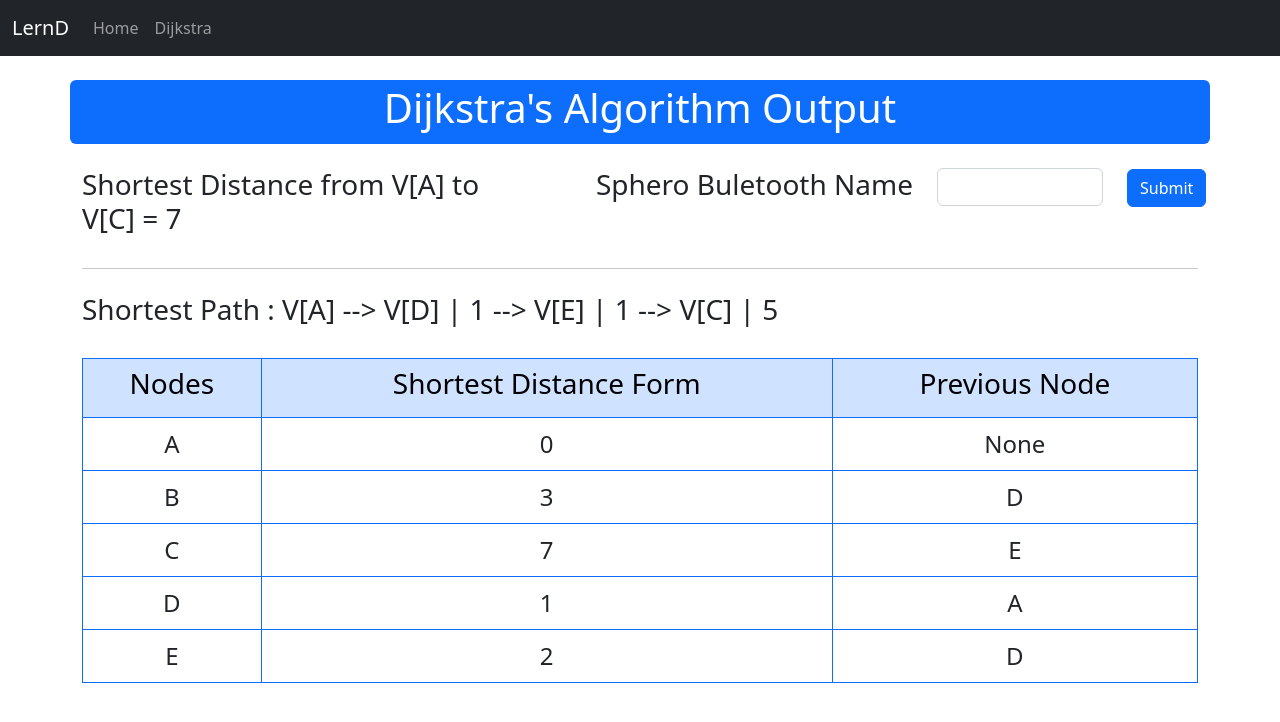
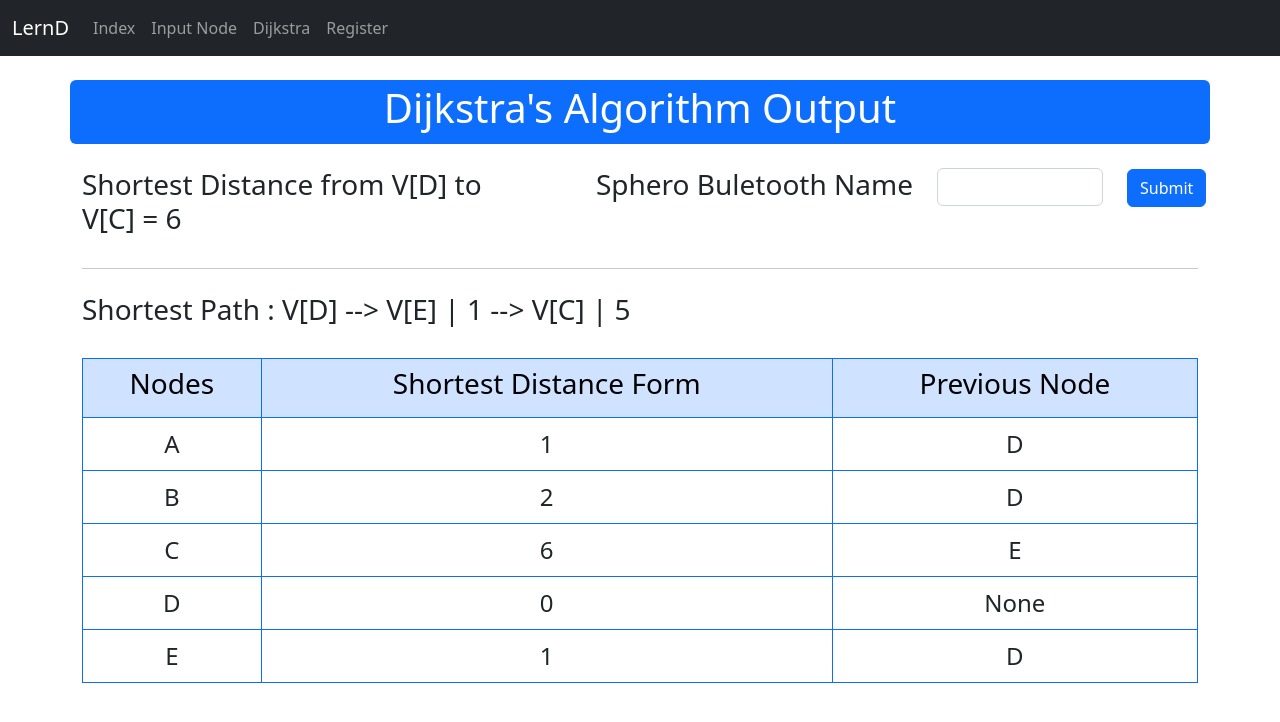
Before and after one commit to LorDNarberaL/Dijkstara_python, a Flask app: page /dijkstra in a window 1280 px wide. Shown: the top 722 px of the page. Run offline with Flask 2, Linux system fonts and the light colour scheme.

Commit message:
[12]Register

```diff
--- a/Model/model.json
+++ b/Model/model.json
@@ -1 +1 @@
-{"startNode": "A", "endNode": "C", "dist": [[0, "None"], [3, 3], [7, 4], [1, 0], [2, 3]], "dijkText": ["Shortest Distance from V[A] to V[C] = 7", "Shortest Path :  V[A] --> V[D] | 1 --> V[E] | 1 --> V[C] | 5"], "vList": ["A", "B", "C", "D", "E"], "iStart": 0, "iEnd": 2}
+{"startNode": "D", "endNode": "C", "dist": [[1, 3], [2, 3], [6, 4], [0, "None"], [1, 3]], "dijkText": ["Shortest Distance from V[D] to V[C] = 6", "Shortest Path :  V[D] --> V[E] | 1 --> V[C] | 5"], "vList": ["A", "B", "C", "D", "E"], "iStart": 3, "iEnd": 2}
--- a/app.py
+++ b/app.py
@@ -17,9 +17,13 @@ class MyForm(FlaskForm):
 
 @app.route("/")
 def index():
+    graphList = dijk.printGraph()
+    return render_template("index.html", graph = graphList, graphLenght = len(graphList))
+
+@app.route("/input")
+def input():
     form = MyForm()
-    graphList = dijk.printGraph()
-    return render_template("index.html", form = form, graph = graphList, graphLenght = len(graphList))
+    return render_template("input.html", form = form)
 
 @app.route("/dijkstra", methods = ['GET', 'POST'])
 def dijkstra():
@@ -75,5 +79,9 @@ def sendBName():
         flash("Connect "+bName+" Successful")
     return redirect(url_for('dijkstra'))
 
+@app.route("/register")
+def register():
+    return render_template("register.html")
+
 if __name__ == "__main__" :
     app.run(debug=True)
--- a/templates/layout.html
+++ b/templates/layout.html
@@ -18,10 +18,16 @@
           <div class="collapse navbar-collapse" id="navbarNav">
             <ul class="navbar-nav">
               <li class="nav-item">
-                <a class="nav-link" aria-current="page" href="{{url_for('index')}}">Home</a>
+                <a class="nav-link" aria-current="page" href="{{url_for('index')}}">Index</a>
+              </li>
+              <li class="nav-item">
+                <a class="nav-link" href="{{url_for('input')}}">Input Node</a>
               </li>
               <li class="nav-item">
                 <a class="nav-link" href="{{url_for('dijkstra')}}">Dijkstra</a>
+              </li>
+              <li class="nav-item">
+                <a class="nav-link" href="{{url_for('register')}}">Register</a>
               </li>
             </ul>
           </div>
```
Also changed, not shown: templates/index.html (+0 -48 lines), templates/input.html (added, +60 -0 lines), templates/register.html (added, +48 -0 lines).
